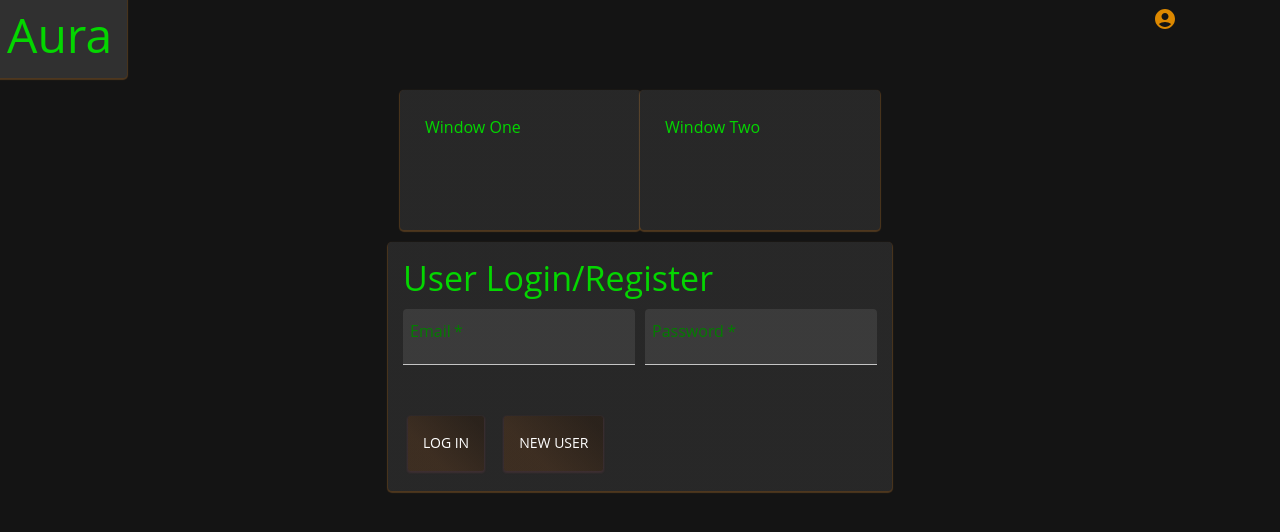
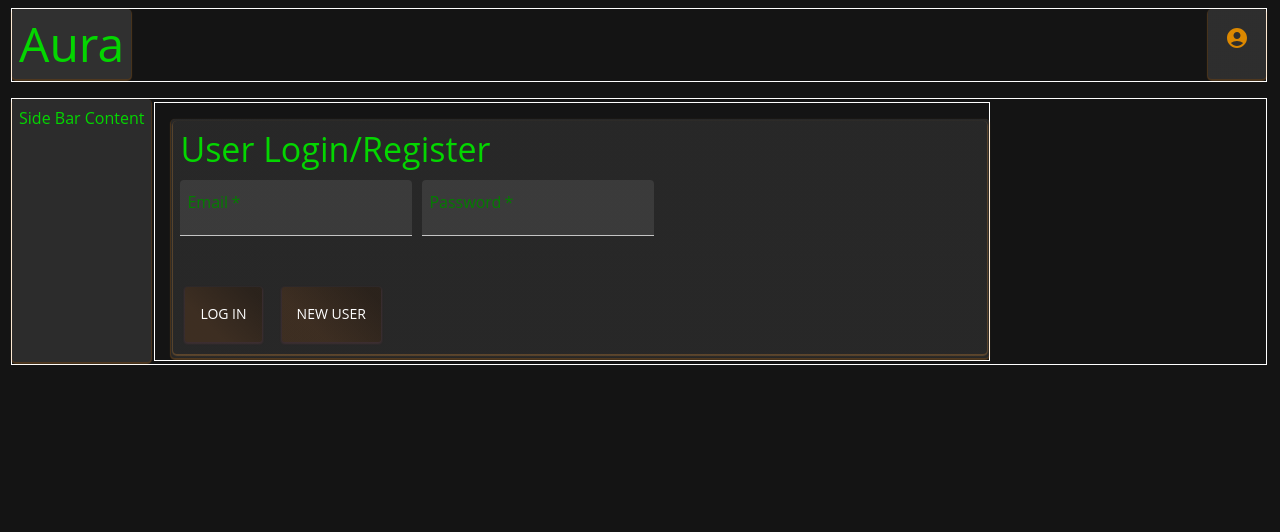
Before and after one commit to RileyAlexis/aura, a React (Create React App) app: page / in a window 1280 px wide. Shown: the top 532 px of the page. Built offline with nearby package versions, Linux system fonts and the light colour scheme.

Commit message:
basic layout setup

```diff
--- a/src/App.js
+++ b/src/App.js
@@ -2,15 +2,17 @@ import { useSelector } from "react-redux";
 import { ThemeProvider } from "@emotion/react";
 import { auraDefault } from "./modules/auraDefault";
 
+//Material UI
+import { Grid, Typography, Box, Paper } from "@mui/material";
+import { useEffect, useState } from "react";
 
+//Components
 import Login from "./components/Login/Login";
-
-//Material UI
-import { Grid, Typography, Paper, Stack, Divider } from "@mui/material";
-import { useEffect, useState } from "react";
 import AccountMenu from "./components/AccountMenu/AccountMenu";
 import AuraTitle from "./components/Basics/AuraTitle";
+import Topbar from "./components/Basics/Topbar";
 import MoveableWindow from "./components/Basics/MoveableWindow";
+import Sidebar  from './components/Basics/Sidebar';
 
 
 
@@ -31,57 +33,11 @@ function App() {
 const user = useSelector(store => store.user);
 const userDisplay = JSON.stringify(user);
 const [currentTheme, setCurrentTheme] = useState(auraDefault);
-const initialWindows = [
+
+let windows = [
   {id: 0, position: {x: 0, y: 0}, size: {x: 200, y: 100}, child: <WindowOne />},
   {id: 1, position: {x: 0, y: 0}, size: {x: 200, y: 100}, child: <WindowTwo />},
 ];
-
-const [windows, setWindows] = useState(initialWindows);
-
-const handleDrag = (e, id) => {
-  const { x, y } = e;
-
-  setWindows((prevWindows) => {
-    const windowIndex = prevWindows.findIndex((window) => window.id === id);
-
-    if (windowIndex === -1) {
-      // Window not found
-      return prevWindows;
-    }
-
-    const updatedWindows = [...prevWindows];
-    updatedWindows[windowIndex] = {
-      ...updatedWindows[windowIndex],
-      position: { x, y },
-    };
-
-    // Collision detection logic
-    const movedWindow = updatedWindows[windowIndex];
-    const otherWindows = updatedWindows.filter((win) => win.id !== id);
-
-    const isColliding = otherWindows.some((otherWindow) => {
-      const xOverlap =
-        movedWindow.position.x < otherWindow.position.x + otherWindow.size.width &&
-        movedWindow.position.x + movedWindow.size.width > otherWindow.position.x;
-
-      const yOverlap =
-        movedWindow.position.y < otherWindow.position.y + otherWindow.size.height &&
-        movedWindow.position.y + movedWindow.size.height > otherWindow.position.y;
-
-      return xOverlap && yOverlap;
-    });
-
-    if (!isColliding) {
-      return updatedWindows;
-    }
-
-    // If collision detected, don't update positions
-    return prevWindows;
-  });
-};
-
-
-
 
 useEffect(() => {
   document.body.style.backgroundColor = currentTheme.body.backgroundColor;
@@ -90,34 +46,38 @@ useEffect(() => {
 
   return (
     <ThemeProvider theme={auraDefault}>
+<Box sx={{ flexGrow: 1, marginRight: 3 }}>
 
-    <Grid container rowSpacing={2} columnSpacing={2} maxWidth="lg"
-      justifyContent={'space-between'} alignItems={"flex-start"}>
+    {/* Top title and nav bar */}
+    <Grid container rowSpacing={2} columnSpacing={2} gap={2}
+      justifyContent="space-between"
+      alignItems="stretch"
+      sx={{ marginBottom: 2 }}>
 
-      <Grid item component={AuraTitle} />
-      <Grid item component={AccountMenu} />
-      </Grid>
+      <Grid item component={AuraTitle} xs={4} />
+      <Grid item component={Topbar} xs={8} />
+    </Grid>
+    {/* End title and nav bar */}
 
-      <Grid container justifyContent={'center'} alignItems={"flex-start"}>
-       <MoveableWindow id={windows[0].id} position={windows[0].position} size={windows[0].size} handleDrag={handleDrag}>
-        <WindowOne />
-        </MoveableWindow>
-        <MoveableWindow id={windows[1].id} position={windows[1].position} size={windows[1].size} handleDrag={handleDrag}>
-        <WindowTwo />
-        </MoveableWindow>
+    <Grid container rowSpacing={2} columnSpacing={2} justifyContent={"flex-start"}>
+      <Grid item component={Sidebar} xs={12} md={5} />
+      <Grid item xs={12} md={8}>
+        <Paper>
+          {user.id !== undefined &&
+           <Login />
+          }
+          {console.log(user)}
+          {user.userId &&
+          <Typography>Main Box Content Goes Here!</Typography>
+          }
+          </Paper>
+          </Grid>
 
 
 
 
-      {user.id !== undefined &&
-      <>
-      <Grid container justifyContent={'center'} alignItems={"center"}>
-        <Grid item component={Login} />
       </Grid>
-      </>
-      }
-      </Grid>
-
+      </Box>
     </ThemeProvider>
   );
 };
--- a/src/components/Basics/MoveableWindow.jsx
+++ b/src/components/Basics/MoveableWindow.jsx
@@ -1,22 +1,65 @@
 import React, { useState } from "react";
 import Draggable from "react-draggable";
+
 import { Paper } from "@mui/material";
 
-const MoveableWindow = ({ id, children, position, size, handleDrag }) => {
-  const handleDragging = (e, ui) => {
-    const { x, y } = ui;
-    handleDrag({ x, y }, id);
+const MoveableWindow = ({ id, position, size, children }) => {
+  const [windowPosition, setWindowPosition] = useState(position);
+  const windowWidth = size.width;
+  const windowHeight = size.height;
+
+  const windows = []; // Maintain an array to track window positions
+
+  const snapToGrid = (x, y) => {
+    const gridSpacing = 100; // Adjust grid spacing as needed
+    const snappedX = Math.round(x / gridSpacing) * gridSpacing;
+    const snappedY = Math.round(y / gridSpacing) * gridSpacing;
+    return { x: snappedX, y: snappedY };
+  };
+
+  const handleDrag = (e, ui) => {
+    const { x, y } = snapToGrid(ui.x, ui.y);
+    console.log(windows);
+    // Check for collisions with other windows
+    const newPosition = { x, y };
+    const collides = windows.some((win) => {
+      return (
+        newPosition.x < win.x + windowWidth &&
+        newPosition.x + windowWidth > win.x &&
+        newPosition.y < win.y + windowHeight &&
+        newPosition.y + windowHeight > win.y
+      );
+    });
+
+    if (!collides) {
+      setWindowPosition(newPosition);
+    }
+  };
+
+  const handleStop = () => {
+    // Update windows array with the new position of this window
+    const newPosition = { x: windowPosition.x, y: windowPosition.y };
+    windows.push(newPosition);
   };
 
   return (
     <Draggable
-      position={position}
-      onDrag={handleDragging}
-      grid={[20, 20]}
-      bounds="parent"
+      // bounds="parent"
+      handle=".window"
+      defaultPosition={windowPosition}
+      position={null}
+      grid={[100, 100]} // Adjust grid size as needed
+      onDrag={handleDrag}
+      onStop={handleStop}
     >
-      <Paper style={{ width: size.x, height: size.y, padding: "20px" }}>
-        {children}
+      <Paper
+        className="window"
+        style={{ width: windowWidth, height: windowHeight }}
+      >
+        <Paper sx={{ height: "15px" }}>
+          <h3>{id}</h3>
+        </Paper>
+        <div className="window-content">{children}</div>
       </Paper>
     </Draggable>
   );
--- /dev/null
+++ b/src/components/Basics/Sidebar.jsx
@@ -0,0 +1,11 @@
+import { Paper, Typography } from "@mui/material";
+
+function Sidebar() {
+  return (
+    <Paper elevation={2}>
+      <Typography>Side Bar Content</Typography>
+    </Paper>
+  );
+}
+
+export default Sidebar;
--- /dev/null
+++ b/src/components/Basics/Topbar.jsx
@@ -0,0 +1,12 @@
+import { Grid, Paper } from "@mui/material";
+import AccountMenu from "../AccountMenu/AccountMenu";
+
+function Topbar() {
+  return (
+    <Paper elevation={3}>
+      <AccountMenu />
+    </Paper>
+  );
+}
+
+export default Topbar;
--- a/src/modules/auraDefault.js
+++ b/src/modules/auraDefault.js
@@ -70,8 +70,8 @@ export const auraDefault = createTheme({
       styleOverrides: {
         root:{
           boxShadow: '0 1px 1px 1px rgba(250, 160, 60, .25)',
-          marginBottom: '12px',
-          padding: '10px',
+          marginBottom: '2px',
+          padding: '2px',
         },
       },
     },
@@ -80,6 +80,14 @@ export const auraDefault = createTheme({
         root: {
           padding: '5px',
           margin: '0px',
+        }
+      }
+    },
+    MuiGrid: {
+      styleOverrides: {
+        root: {
+          border: '1px solid white',
+          margin: '3px',
         }
       }
     },
```
